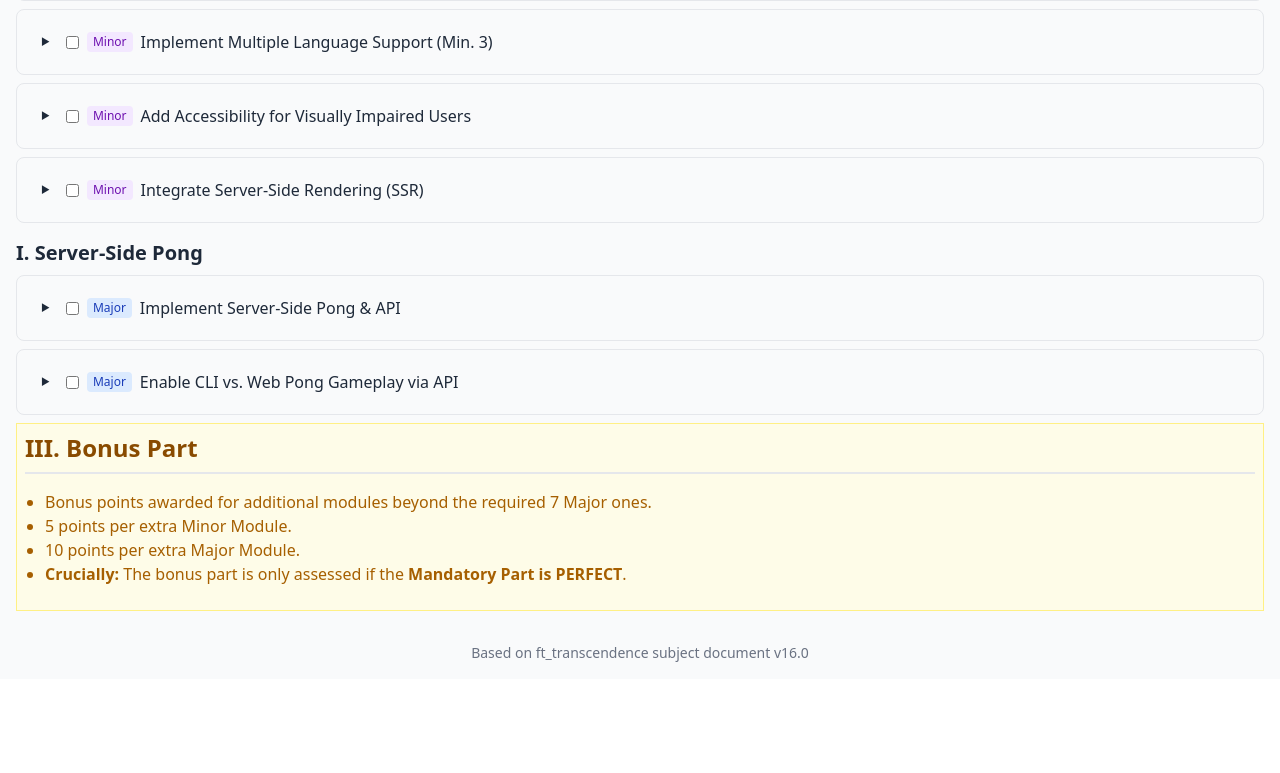
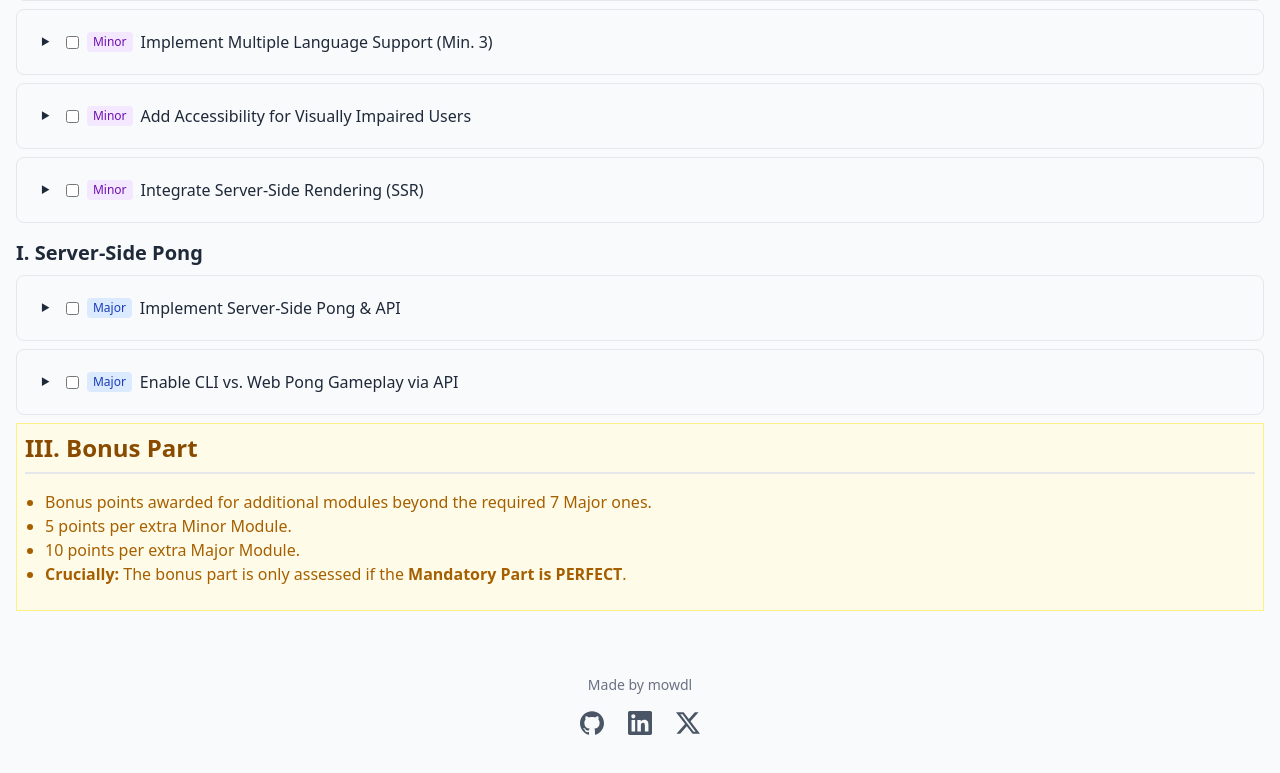
Before and after one commit to mowdl/transandance_modules, a React (Vite) app: page / in a window 1280 px wide. Shown: the part 3198-3971 px from the top of the page. Before the commit the page ends 3877 px from the top, so only its background shows below. Built offline with nearby package versions, Linux system fonts and the light colour scheme.

Commit message:
Add react-icons package and update Footer component with social media links

```diff
--- a/package.json
+++ b/package.json
@@ -13,6 +13,7 @@
     "@tailwindcss/vite": "^4.1.4",
     "react": "^19.0.0",
     "react-dom": "^19.0.0",
+    "react-icons": "^5.5.0",
     "react-router-dom": "^7.5.0",
     "tailwindcss": "^4.1.4"
   },
--- a/src/components/Footer.tsx
+++ b/src/components/Footer.tsx
@@ -1,9 +1,38 @@
 import React from 'react';
+import { SiGithub, SiLinkedin, SiX } from "react-icons/si";
 
 const Footer: React.FC = () => {
     return (
-        <footer className="text-center text-gray-500 text-sm mt-8">
-            Based on ft_transcendence subject document v16.0
+        <footer className="flex flex-col items-center justify-center py-6 bg-gray-50 mt-10">
+            <p className="text-sm text-gray-500  mb-4">
+                Made by mowdl
+            </p>
+            <div className="flex space-x-6">
+                <a
+                    href="https://github.com/mowdl"
+                    target="_blank"
+                    rel="noopener noreferrer"
+                    className="text-gray-600 hover:text-gray-900 transition-colors"
+                >
+                    <SiGithub size={24} />
+                </a>
+                <a
+                    href="https://www.linkedin.com/in/mouad-el-mekaoui-934bb6207/"
+                    target="_blank"
+                    rel="noopener noreferrer"
+                    className="text-gray-600 hover:text-gray-900 transition-colors"
+                >
+                    <SiLinkedin size={24} />
+                </a>
+                <a
+                    href="https://x.com/mowdl_"
+                    target="_blank"
+                    rel="noopener noreferrer"
+                    className="text-gray-600 hover:text-gray-900 transition-colors"
+                >
+                    <SiX size={24} />
+                </a>
+            </div>
         </footer>
     );
 };
```
Also changed, not shown: 1 other file (tests, documents, lock files or other folders).
